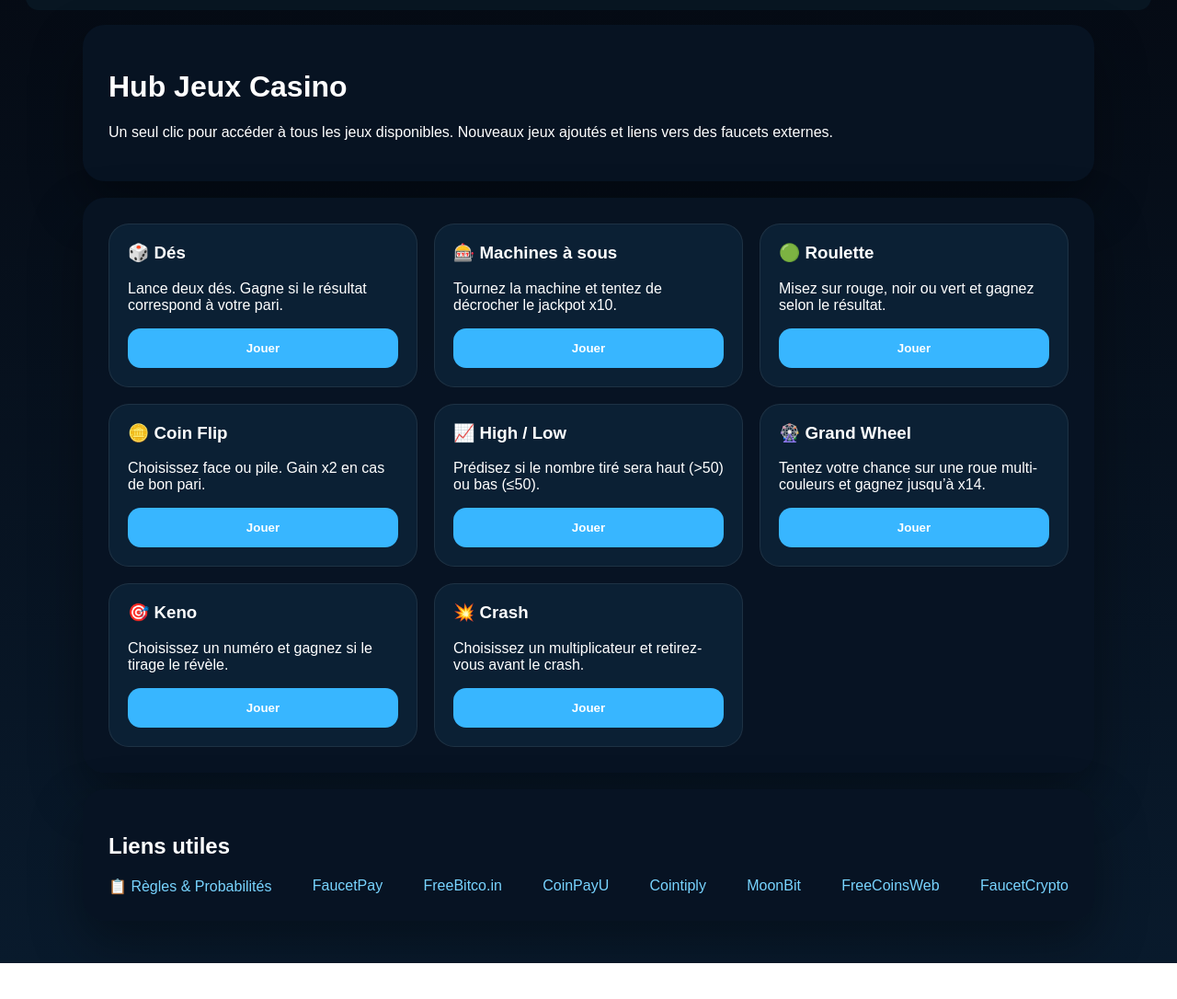
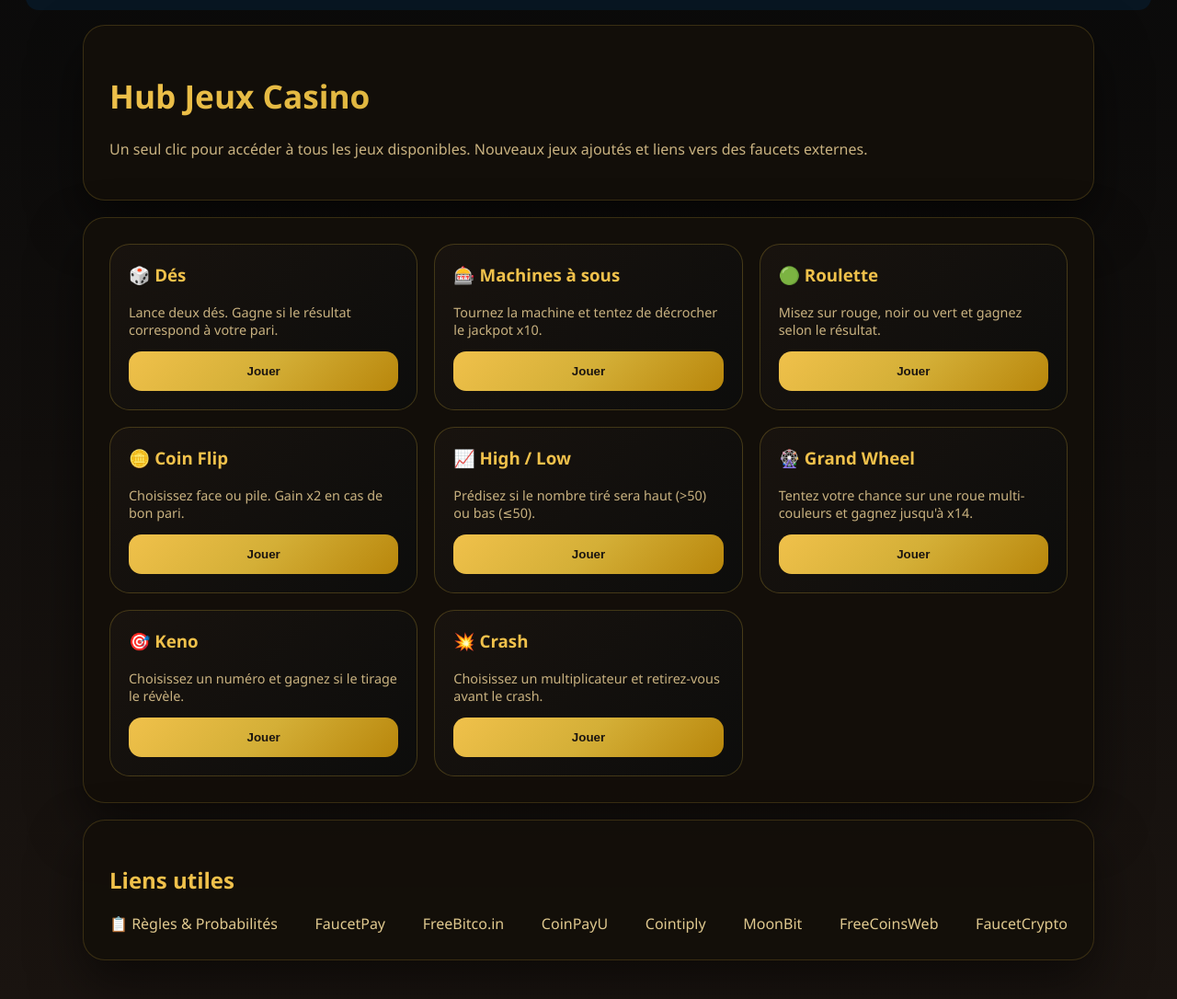
Before and after one commit to samuelfleury4000-dot/Mon-linux, a website: page games.html in a window 1280 px wide. Shown: the part 80-1166 px from the top of the page at 92% size. Before the commit the page ends 1127 px from the top, so only its background shows below. Drawn offline with Linux system fonts and the light colour scheme.

Commit message:
nouveau thème doré

```diff
--- a/games.html
+++ b/games.html
@@ -4,20 +4,33 @@
 <meta charset="UTF-8">
 <title>Hub Jeux Casino</title>
 <style>
-        body { font-family: sans-serif; background: linear-gradient(180deg, #050a13 0%, #091a2c 100%); color: white; padding: 20px; }
+body { font-family: 'Segoe UI', Tahoma, Geneva, Verdana, sans-serif; background: linear-gradient(180deg, #0a0a0a 0%, #1a1410 100%); color: white; padding: 20px; }
 .page { max-width: 1100px; margin: auto; }
-        .box { background: rgba(8, 20, 35, 0.95); border-radius: 24px; padding: 28px; margin-bottom: 18px; box-shadow: 0 24px 55px rgba(0,0,0,0.35); }
+.box { background: rgba(20, 15, 10, 0.95); border: 1px solid rgba(212, 175, 55, 0.2); border-radius: 24px; padding: 28px; margin-bottom: 18px; box-shadow: 0 24px 55px rgba(0,0,0,0.5); }
+.box h1 {
+  background: linear-gradient(135deg, #f0c14b 0%, #d4af37 50%, #b8860b 100%);
+  -webkit-background-clip: text;
+  background-clip: text;
+  -webkit-text-fill-color: transparent;
+  font-size: 2.2rem;
+}
+.box p { color: #c9b280; }
 .grid { display: grid; grid-template-columns: repeat(auto-fit, minmax(260px, 1fr)); gap: 18px; }
-        .card { background: #0b2034; border: 1px solid rgba(255,255,255,0.08); border-radius: 22px; padding: 20px; }
-        .card h3 { margin-top: 0; }
-        button { width: 100%; padding: 14px 18px; border: none; border-radius: 14px; background: #38b6ff; color: white; font-weight: 700; cursor: pointer; }
+.card { background: linear-gradient(135deg, rgba(26,20,16,0.9) 0%, rgba(13,13,13,0.9) 100%); border: 1px solid rgba(212, 175, 55, 0.25); border-radius: 22px; padding: 20px; transition: all 0.3s; }
+.card:hover { border-color: rgba(212, 175, 55, 0.6); transform: translateY(-4px); box-shadow: 0 15px 35px rgba(212, 175, 55, 0.15); }
+.card h3 { margin-top: 0; color: #f0c14b; }
+.card p { color: #c9b280; font-size: 0.9rem; }
+button { width: 100%; padding: 14px 18px; border: none; border-radius: 14px; background: linear-gradient(135deg, #f0c14b 0%, #d4af37 50%, #b8860b 100%); color: #1a1410; font-weight: 700; cursor: pointer; transition: all 0.3s; }
+button:hover { transform: scale(1.03); box-shadow: 0 0 20px rgba(212, 175, 55, 0.4); }
 .footer { display: flex; flex-wrap: wrap; gap: 12px; justify-content: space-between; align-items: center; }
-        .footer a { color: #78d4ff; text-decoration: none; }
+.footer a { color: #e0c98f; text-decoration: none; }
+.footer a:hover { color: #f0c14b; }
 </style>
 </head>
 <body>
 <div id="appHeader"></div>
 <div class="page">
+
 <div class="box">
 <h1>Hub Jeux Casino</h1>
 <p>Un seul clic pour accéder à tous les jeux disponibles. Nouveaux jeux ajoutés et liens vers des faucets externes.</p>
@@ -51,7 +64,7 @@
 </div>
 <div class="card">
 <h3>🎡 Grand Wheel</h3>
-                <p>Tentez votre chance sur une roue multi-couleurs et gagnez jusqu’à x14.</p>
+<p>Tentez votre chance sur une roue multi-couleurs et gagnez jusqu'à x14.</p>
 <button onclick="goGame('wheel')">Jouer</button>
 </div>
 <div class="card">
@@ -67,7 +80,7 @@
 </div>
 
 <div class="box">
-            <h2>Liens utiles</h2>
+<h2 style="color:#f0c14b;">Liens utiles</h2>
 <div class="footer">
 <a href="regles.html">📋 Règles & Probabilités</a>
 <a href="https://faucetpay.io" target="_blank">FaucetPay</a>
@@ -79,6 +92,7 @@
 <a href="https://faucetcrypto.com" target="_blank">FaucetCrypto</a>
 </div>
 </div>
+
 </div>
 <script src="app.js"></script>
 <script>
@@ -90,7 +104,6 @@
   if (type === 'keno') return window.location.href = 'keno.html';
   if (type === 'crash') return window.location.href = 'crash.html';
 }
-
 window.addEventListener('DOMContentLoaded', () => {
   renderHeader();
 });
```
Lines whose indentation alone changed are shown as unchanged.
